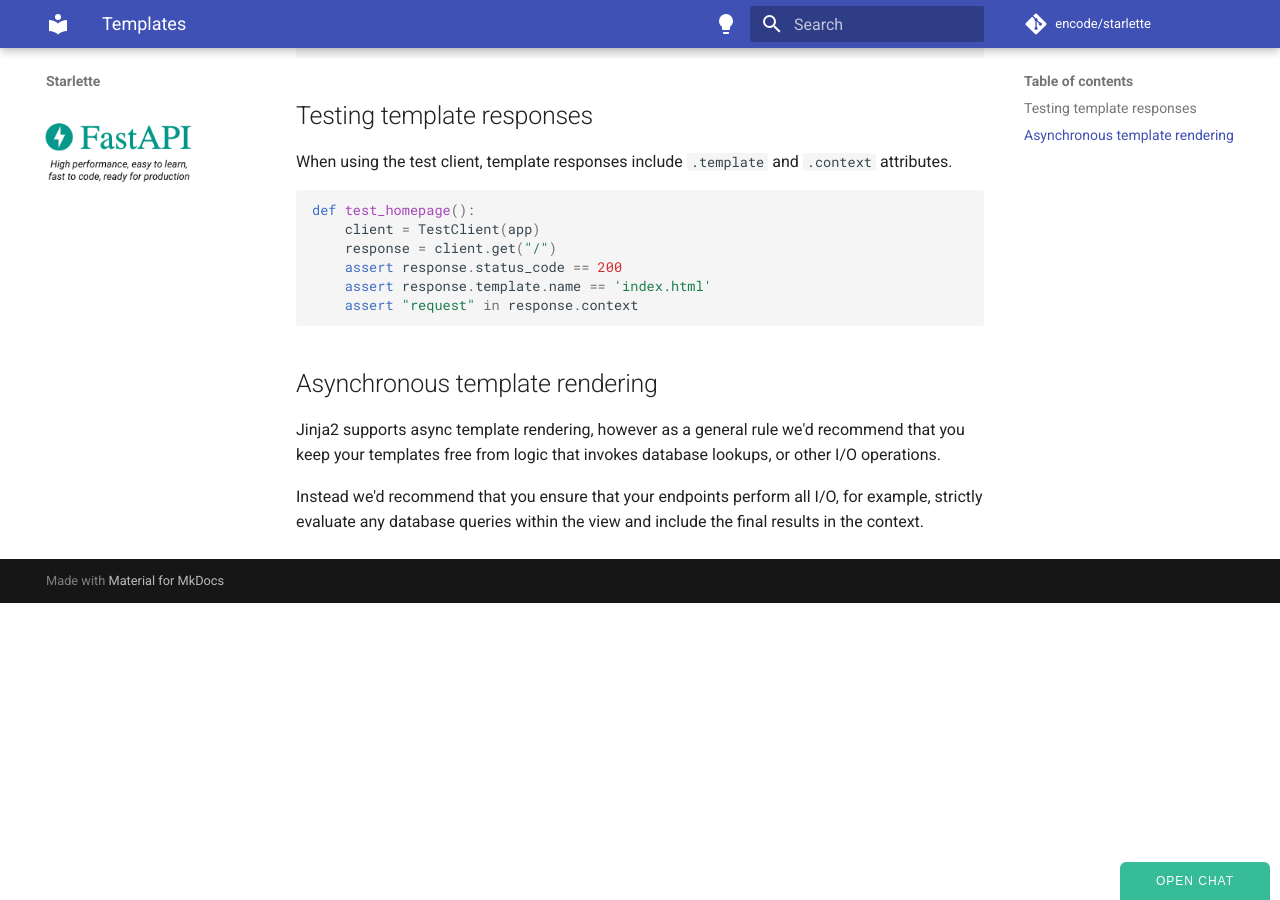
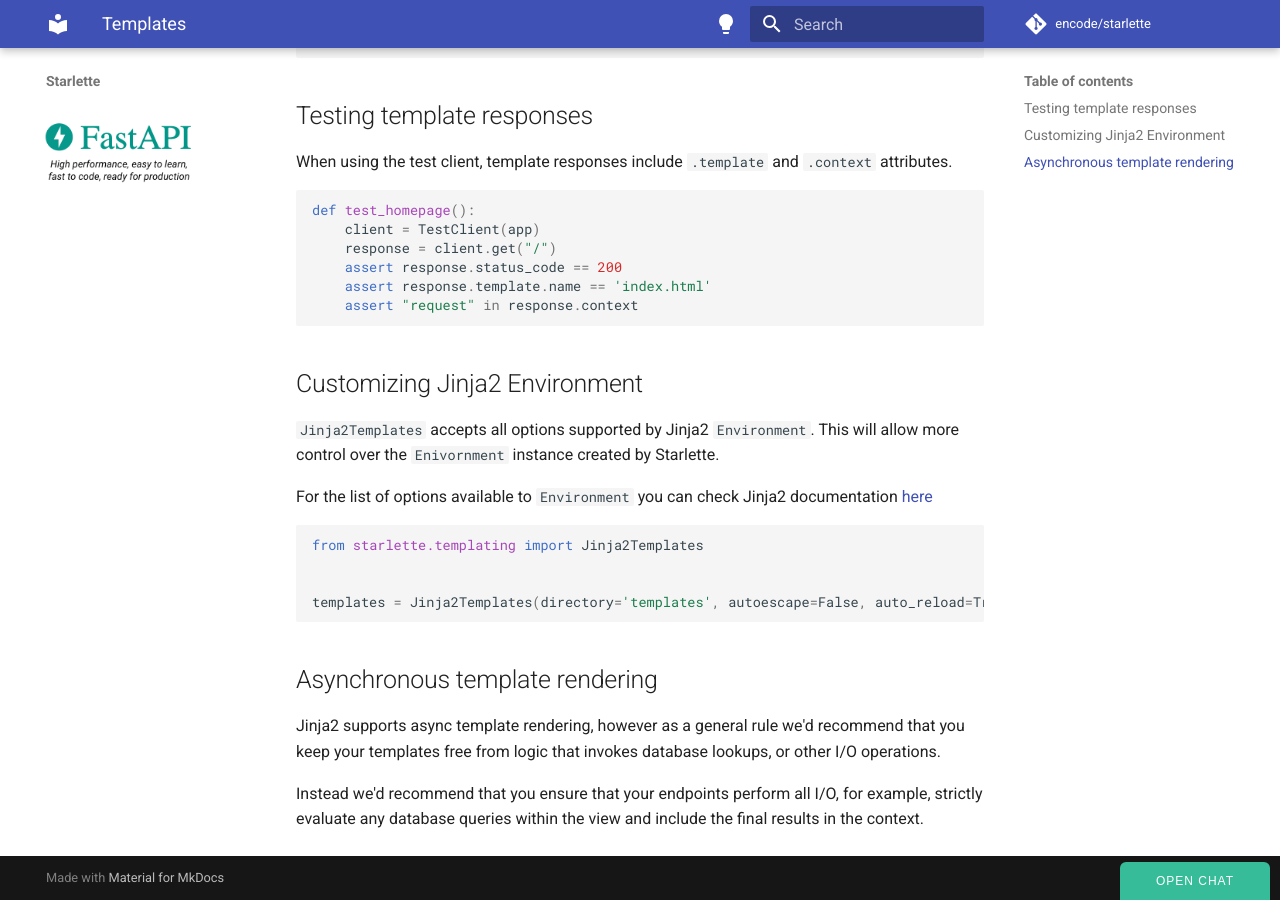
Before and after one commit to hidraco/starlette, an MkDocs documentation site: the page built from docs/templates.md, in a window 1280 px wide and 900 px high, scrolled down 1038 px. Built offline with MkDocs 1.6.1 and Material for MkDocs 9.7.7, drawn with Linux system fonts in a browser that asks for light colours; comment, search, counter and statistics services are not loaded.

Commit message:
Allow Environment options in `Jinja2Templates` (#1401)

````diff
--- a/docs/templates.md
+++ b/docs/templates.md
@@ -64,6 +64,20 @@ def test_homepage():
     assert "request" in response.context
 ```
 
+## Customizing Jinja2 Environment
+
+`Jinja2Templates` accepts all options supported by Jinja2 `Environment`.
+This will allow more control over the `Enivornment` instance created by Starlette.
+
+For the list of options available to `Environment` you can check Jinja2 documentation [here](https://jinja.palletsprojects.com/en/3.0.x/api/#jinja2.Environment)
+
+```python
+from starlette.templating import Jinja2Templates
+
+
+templates = Jinja2Templates(directory='templates', autoescape=False, auto_reload=True)
+```
+
 ## Asynchronous template rendering
 
 Jinja2 supports async template rendering, however as a general rule
````
Also changed, not shown: 1 other file.
